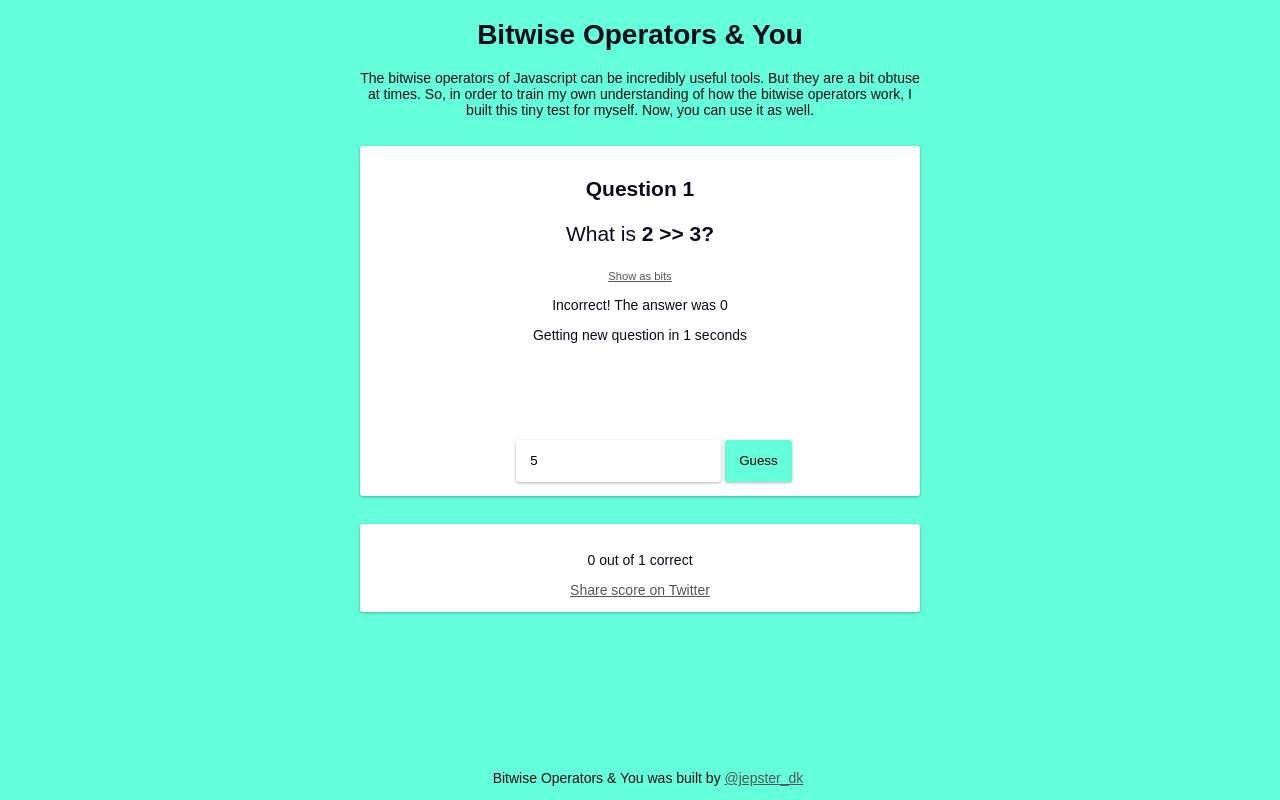
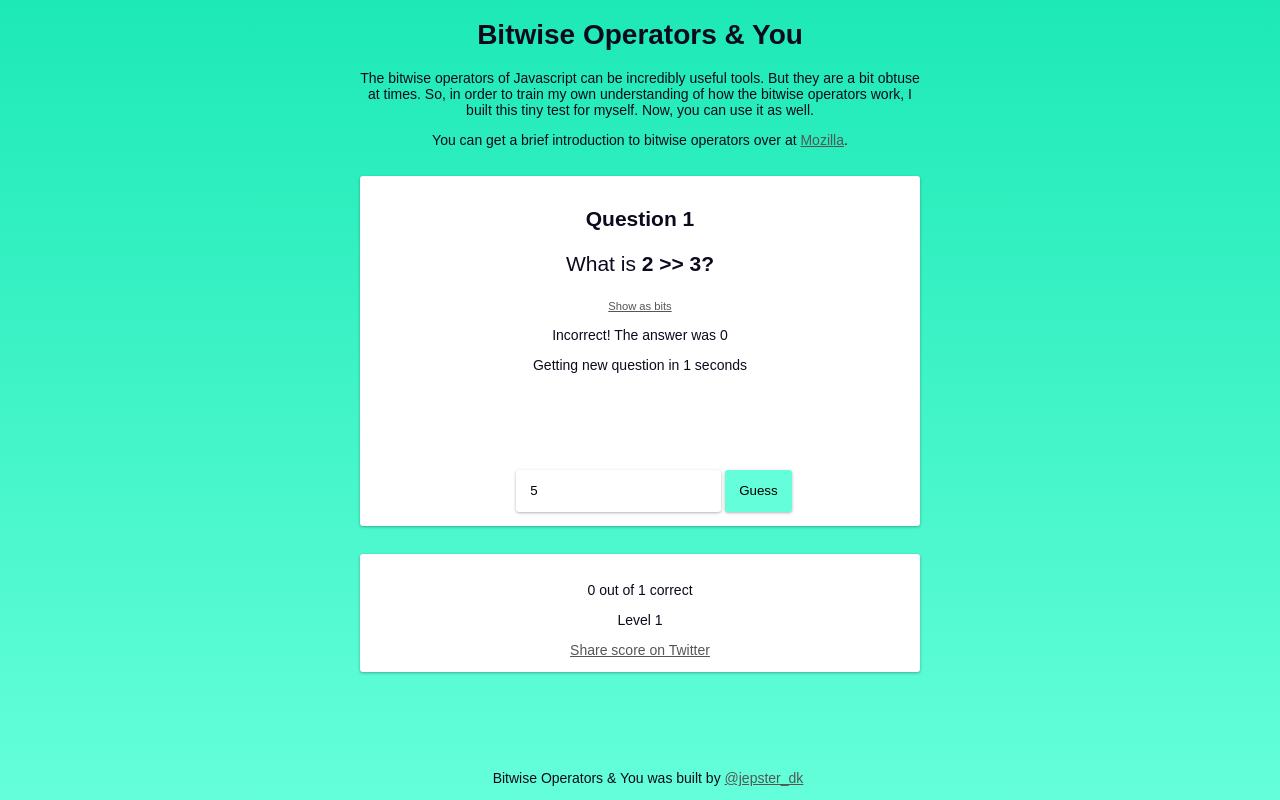
Before and after one commit to jepster-dk/bitwise-operators-and-you, a website: page index.html in a window 1280 px wide. Both pictures are taken after typing "5" into the empty fields and a click on the input "Guess". Drawn offline with Linux system fonts and the light colour scheme; files that its build step writes are made by us from their sources; a web font is replaced by a local one.

Commit message:
Added a level indicator, and tweaked the Twitter share button.

```diff
--- a/index.html
+++ b/index.html
@@ -10,6 +10,7 @@
 	<![endif]-->
 
 	<script src="bower_components/jquery/dist/jquery.min.js"></script>
+	<script type="text/javascript" async src="https://platform.twitter.com/widgets.js"></script>
 	<script src="dist/js/main-min.js"></script>
 
     <link href='https://fonts.googleapis.com/css?family=Open+Sans:400,700' rel='stylesheet' type='text/css'>
@@ -20,6 +21,7 @@
     <header>
         <h1>Bitwise Operators & You</h1>
         <p>The bitwise operators of Javascript can be incredibly useful tools. But they are a bit obtuse at times. So, in order to train my own understanding of how the bitwise operators work, I built this tiny test for myself. Now, you can use it as well.</p>
+        <p>You can get a brief introduction to bitwise operators over at <a href="https://developer.mozilla.org/en-US/docs/Web/JavaScript/Reference/Operators/Bitwise_Operators" title="Bitwise Operators at Mozilla">Mozilla</a>.</p>
     </header>
 	<main>
 		<div class="question-container">
@@ -39,7 +41,8 @@
 		</div>
 		<div class="answer-container">
 			<p class="points"><span class="points-count"></span> out of <span class="question-count"></span> correct</p>
-			<a href="#" title="Share your score on Twitter">Share score on Twitter</a>
+			<p class="level">Level <span class="level-count"></span></p>
+			<a href="https://twitter.com/intent/tweet?" class="tweet-link" title="Share your score on Twitter">Share score on Twitter</a>
 		</div>
 	</main>
 	<footer>
--- a/src/js/main.js
+++ b/src/js/main.js
@@ -13,6 +13,7 @@ var operators = ['<<', '>>', '>>>', '~', '&', '|', '^'];
 
 $(document).ready(function() {
 	$('.points-count').text(points);
+	$('.level-count').text(Math.floor(points / 5) + 1);
 	setQuestion();
 
 	$('.answer-form').on('submit', function(e) {
@@ -52,7 +53,7 @@ function setQuestion() {
 	}
 
 	var question = '';
-	if(thisOperator != '~') {
+	if(thisOperator !== '~') {
 		question = firstBit + ' ' + thisOperator + ' ' + secondBit;
 	}
 	else {
@@ -145,13 +146,23 @@ function checkAnswer() {
 	countdownTime();
 
 	if(points % 5 === 0) {
-		maxBit = (maxBit * 2) + 1;
+		if((maxBit * 2) + 1 <= 2147483647 && (maxBit * 2) + 1 >= -2147483647) {
+			maxBit = (maxBit * 2) + 1;
+		}
 	}
+	$('.level-count').text(Math.floor(points / 5) + 1);
+
+	$('.tweet-link').show();
+	var tweetTxt = 'I reached level ' + Math.floor(points / 5) + ', and got ' + points + ' out of ' + questionCount + ' correct in the bitwise operators test! I\'m such a fucking nerd.'
+	var tweetUrl = 'https://twitter.com/intent/tweet?text=' + encodeURIComponent(tweetTxt);
+	tweetUrl +=  '&url=' + encodeURIComponent('https://jepster-dk.github.io/bitwise-operators-and-you/');
+	$('.tweet-link').attr('href', tweetUrl);
 }
 
 function removeQuestion() {
 	$('.question-container').addClass('remove-q');
 	setTimeout(setQuestion, 750);
+	setTimeout(function() {$('.question-container').removeClass('remove-q');}, 1499);
 }
 
 function countdownTime() {
--- a/src/sass/_base.scss
+++ b/src/sass/_base.scss
@@ -1,6 +1,7 @@
 @import url('https://fonts.googleapis.com/css?family=Roboto+Mono:400,700');
 
 $primcolor: #64FFDA;
+$seccolor: #1DE9B6;
 $textcolor: #0D0A1D;
 $fadetextcolor: #555555;
 
@@ -14,7 +15,6 @@ $fontsize: 14px;
 }
 
 html {
-	background: $primcolor;
 	color: $textcolor;
 	font-size: $fontsize;
 	text-align: center;
@@ -24,6 +24,13 @@ html {
 	}
 }
 
+body {
+	background: $primcolor;
+	background: linear-gradient($seccolor, $primcolor);
+	background-size: 100% 100%;
+	background-size: 100vw 100vh;
+}
+
 *::selection {
     background: $textcolor;
     color: #fff;
--- a/src/sass/main.scss
+++ b/src/sass/main.scss
@@ -29,7 +29,7 @@ main > div {
 }
 
 .question-container.remove-q {
-	animation: 'getNewQuestion' 1500ms 1 ease-in-out;
+	animation: 'getNewQuestion' 1500ms infinite ease-in-out;
 }
 
 @keyframes 'getNewQuestion' {
@@ -97,6 +97,10 @@ input[type="submit"] {
 
 }
 
+.tweet-link {
+	display: none;
+}
+
 footer {
 	bottom: 0;
 	position: fixed;
```
Also changed, not shown: dist/css/main.css, dist/js/main-min.js, dist/js/main.js.
